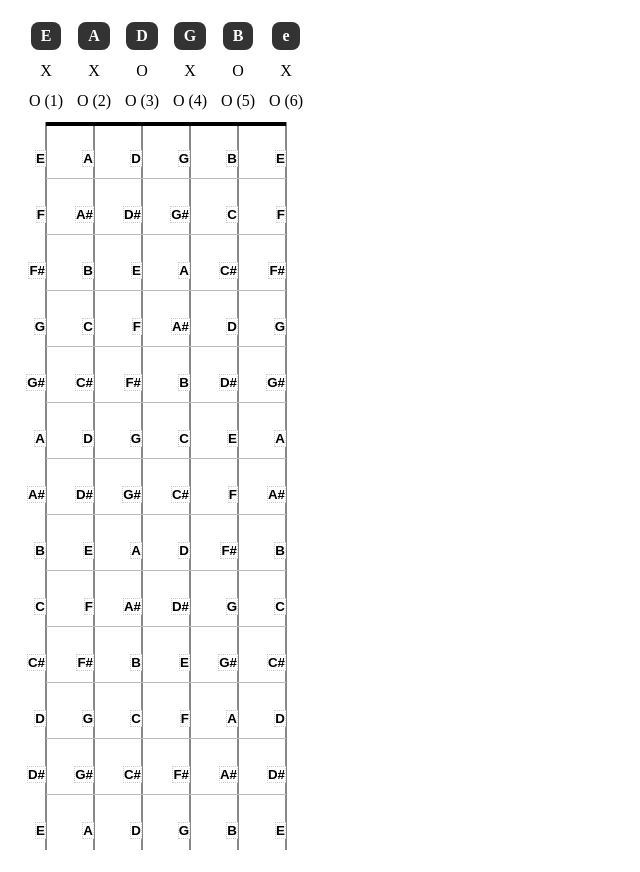
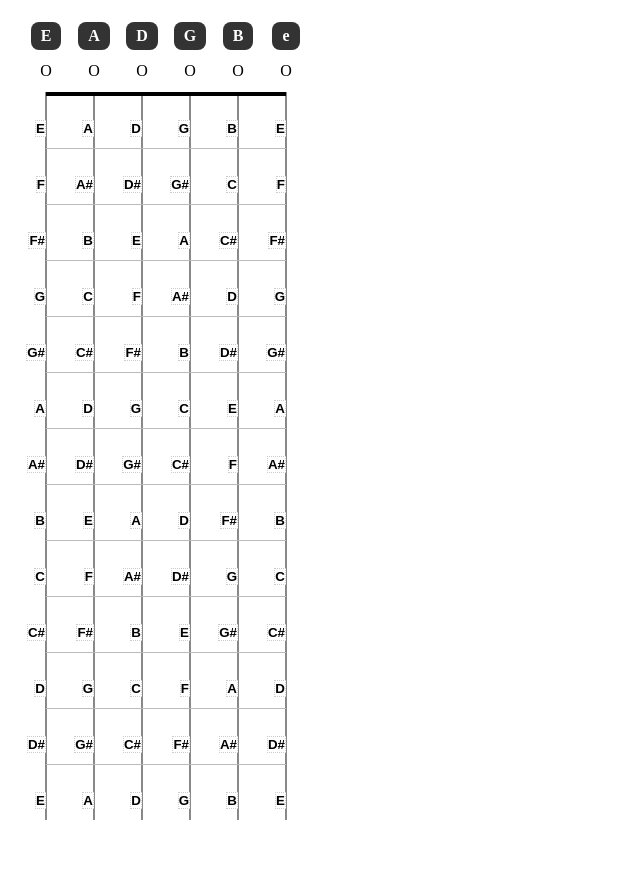
Before and after one commit to seangravener/fretboard-react, a React (Vite) app: page / in a window 1280 px wide. Shown: the whole page, without its empty margins (0-640 px from the left). After the commit the page ends 842 px from the top, so only its background shows below. Built offline with nearby package versions, Linux system fonts and the light colour scheme.

Commit message:
Refactor open\closed string indicators

```diff
--- a/src/features/fretboard/components/FretboardDisplay.css
+++ b/src/features/fretboard/components/FretboardDisplay.css
@@ -25,14 +25,14 @@
   gap: 0;
 }
 
-.open-string-indicators,
+.string-indicators,
 .note-labels {
   display: flex;
   justify-content: left;
   margin-bottom: 12px;
 }
 
-.open-string-indicator,
+.string-indicator,
 .note-label {
   width: 48px;
   display: flex;
--- a/src/features/fretboard/components/FretboardDisplay.tsx
+++ b/src/features/fretboard/components/FretboardDisplay.tsx
@@ -1,4 +1,5 @@
 import { Fretboard } from "../types";
+import { getStringIndicator } from "../util";
 import "./FretboardDisplay.css";
 
 type Props = {
@@ -7,9 +8,25 @@ type Props = {
   onFretClick?: (stringNum: number, fretNum: number) => void;
 };
 
-interface FretboardOpenStringsProps2 {
+interface StringIndicatorsProps {
   fretboard: Fretboard;
 }
+
+export const StringIndicators = ({
+  fretboard,
+}: StringIndicatorsProps) => (
+  <div className="string-indicators" aria-label="String Indicators">
+    {fretboard.strings.map((string) => (
+      <div
+        key={`string-indicator-${string.stringNumber}`}
+        className="string-indicator"
+        data-string-number={string.stringNumber}
+      >
+        {getStringIndicator(string)}
+      </div>
+    ))}
+  </div>
+);
 
 export const FretboardNoteLabels = () => {
   return (
@@ -17,39 +34,6 @@ export const FretboardNoteLabels = () => {
       {["E", "A", "D", "G", "B", "e"].map((note) => (
         <div className="note-label" key={note}>
           <span>{note}</span>
-        </div>
-      ))}
-    </div>
-  );
-};
-
-export const FretboardOpenStrings = () => {
-  return (
-    <div className="open-string-indicators">
-      {["X", "X", "O", "X", "O", "X"].map((indicator) => (
-        <div className="open-string-indicator" key={indicator}>
-          {indicator}
-        </div>
-      ))}
-    </div>
-  );
-};
-
-export const FretboardOpenStrings2 = ({
-  fretboard,
-}: FretboardOpenStringsProps2) => {
-  const getOpenStrings = (fretboard: Fretboard) =>
-    fretboard.strings.filter(
-      (string) => !string.frets.some((fret) => fret.isHighlighted)
-    );
-
-  const openStrings = getOpenStrings(fretboard);
-
-  return (
-    <div className="open-string-indicators">
-      {openStrings.map((string) => (
-        <div key={string.stringNumber} className="open-string-indicator">
-          O ({string.stringNumber})
         </div>
       ))}
     </div>
@@ -64,8 +48,7 @@ export const FretboardDisplay = ({
   return (
     <div className="fretboard-container">
       <FretboardNoteLabels></FretboardNoteLabels>
-      <FretboardOpenStrings></FretboardOpenStrings>
-      <FretboardOpenStrings2 fretboard={fretboard}></FretboardOpenStrings2>
+      <StringIndicators fretboard={fretboard}></StringIndicators>
 
       <div className="fretboard">
         {fretboard.strings.map((string) => (
--- a/src/features/fretboard/util.ts
+++ b/src/features/fretboard/util.ts
@@ -1,3 +1,4 @@
+import { GuitarString } from "./types";
 import { CHROMATIC_SCALE } from "./constants";
 
 export const calcNoteAtFret = (
@@ -12,3 +13,9 @@ export const calcNoteAtFret = (
 
   return CHROMATIC_SCALE[(openNoteIndex + fretNumber) % CHROMATIC_SCALE.length];
 };
+
+export const isStringOpen = (string: GuitarString): boolean =>
+  !string.frets.some((fret) => fret.isHighlighted);
+
+export const getStringIndicator = (string: GuitarString): "O" | "X" =>
+  isStringOpen(string) ? "O" : "X";
```
